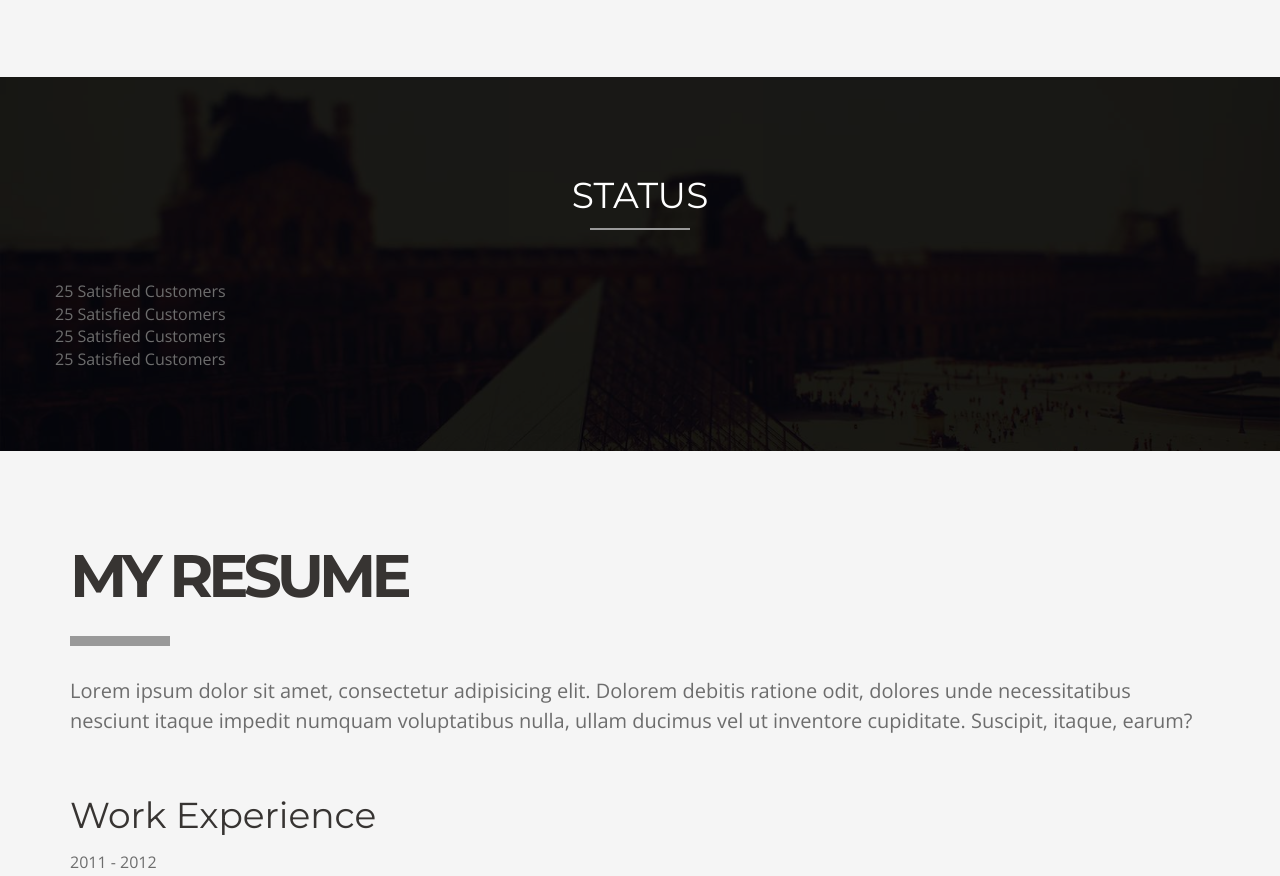
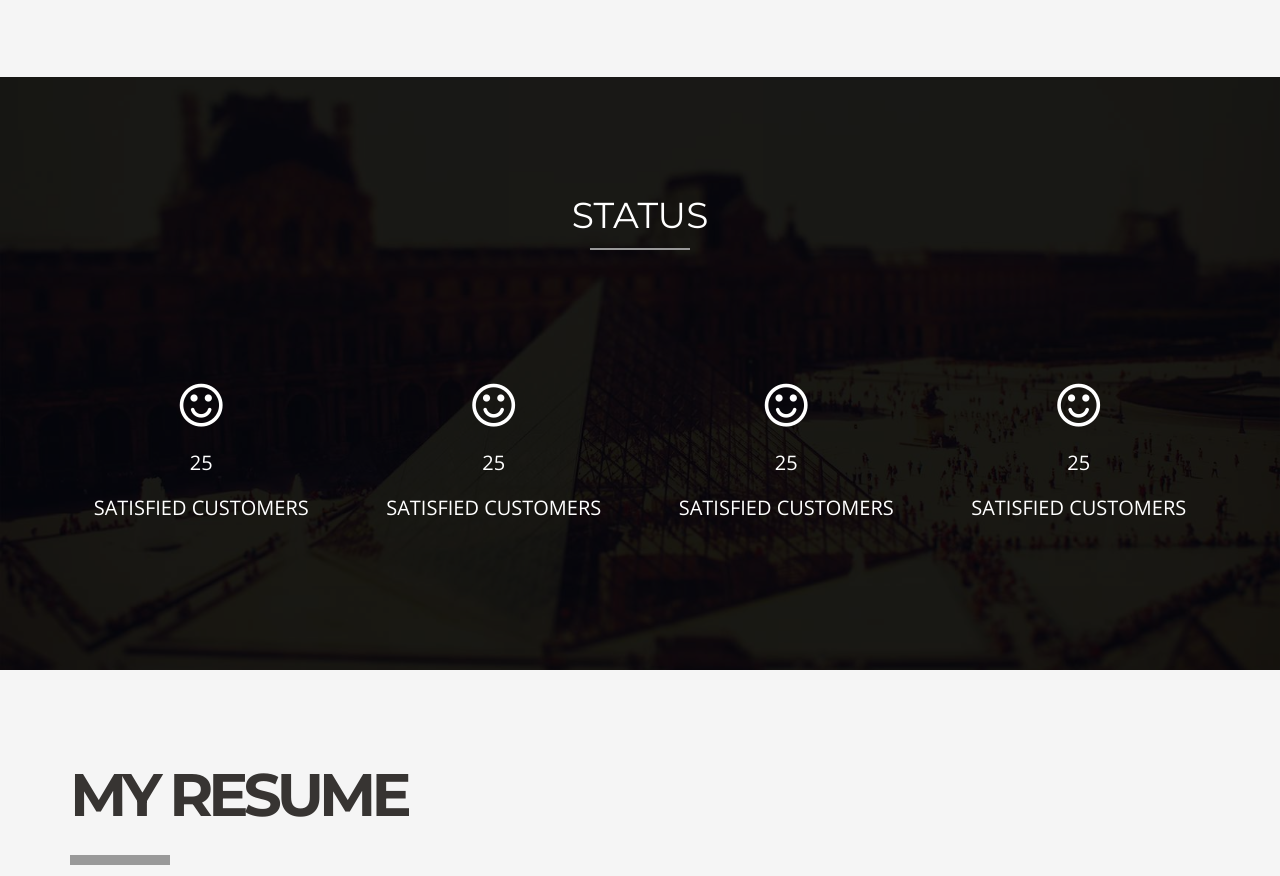
Before and after one commit to danilobjr/BetterCSS, a website: page index.html in a window 1280 px wide. Shown: the part 1619-2495 px from the top of the page. Drawn offline with nearby package versions, Linux system fonts and the light colour scheme.

Commit message:
status section ok

```diff
--- a/css/4-sections/_status.scss
+++ b/css/4-sections/_status.scss
@@ -1,3 +1,24 @@
 #status {
 	background-image: url(../images/about-bg.jpg);
+	font-size: 20px;
+	color: white;
+	text-align: center;
+
+	.section-padding {
+		padding: 100px 0 150px;
+	}
+
+	.status {
+		margin: 80px 0 0;
+
+		i {
+			font-size: 50px;
+		}
+
+		p {
+  			padding: 20px 0 0;
+		  	margin: 0;
+			text-transform: uppercase;
+		}
+	}
 }
--- a/index.html
+++ b/index.html
@@ -69,26 +69,28 @@
                     <h1>Status</h1>
                     <span class="border"></span>
                 </header>
-                <div class="section-body">
-                    <div class="status">
-                        <i><!-- icon goes here --></i>
-                        <span>25</span>
-                        <span>Satisfied Customers</span>
-                    </div>
-                    <div class="status">
-                        <i><!-- icon goes here --></i>
-                        <span>25</span>
-                        <span>Satisfied Customers</span>
-                    </div>
-                    <div class="status">
-                        <i><!-- icon goes here --></i>
-                        <span>25</span>
-                        <span>Satisfied Customers</span>
-                    </div>
-                    <div class="status">
-                        <i><!-- icon goes here --></i>
-                        <span>25</span>
-                        <span>Satisfied Customers</span>
+                <div class="row">
+                    <div class="col-md-12">
+                        <div class="status col-sm-6 col-md-3">
+                            <i class="fa fa-smile-o"></i>
+                            <p>25</p>
+                            <p>Satisfied Customers</p>
+                        </div>
+                        <div class="status col-sm-6 col-md-3">
+                            <i class="fa fa-smile-o"></i>
+                            <p>25</p>
+                            <p>Satisfied Customers</p>
+                        </div>
+                        <div class="status col-sm-6 col-md-3">
+                            <i class="fa fa-smile-o"></i>
+                            <p>25</p>
+                            <p>Satisfied Customers</p>
+                        </div>
+                        <div class="status col-sm-6 col-md-3">
+                            <i class="fa fa-smile-o"></i>
+                            <p>25</p>
+                            <p>Satisfied Customers</p>
+                        </div>
                     </div>
                 </div>
             </div>
```
Also changed, not shown: css/styles.css.
